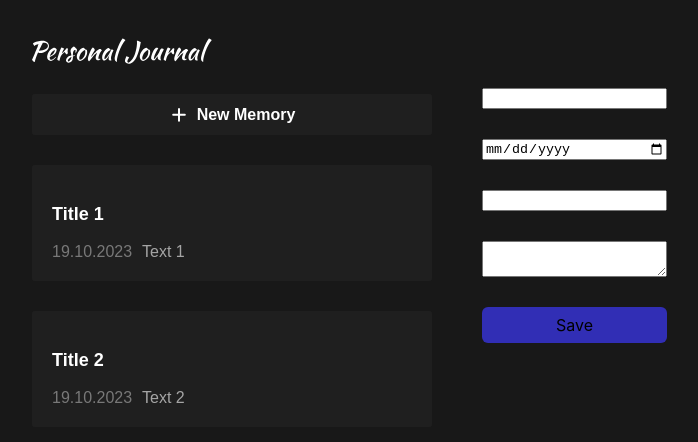
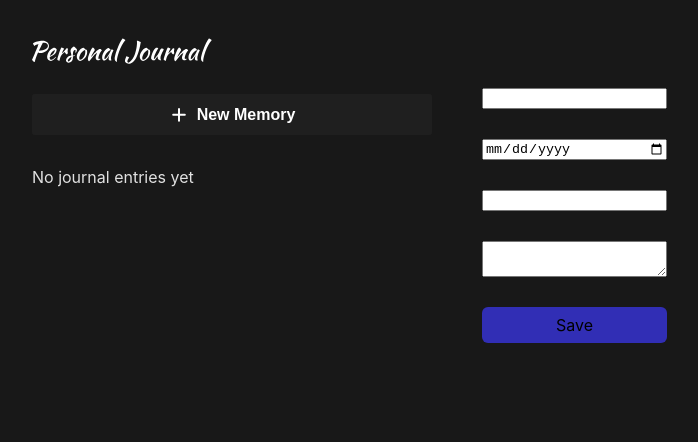
Before and after one commit to TikHub/react-journal-app, a React app: page / in a window 1280 px wide. Shown: the top 442 px of the page, without its empty margins (6-704 px from the left). Built offline with nearby package versions, Linux system fonts and the light colour scheme; the HTML template or start-up script is replaced by a standard one.

Commit message:
[fix] Issue with keys with value 'Infinity' instead of number

```diff
--- a/src/App.jsx
+++ b/src/App.jsx
@@ -10,18 +10,18 @@
 import { useState } from "react";
 
 const INITIAL_DATA = [
-	{
-		id: 1,
-		title: "Title 1",
-		date: new Date(),
-		text: "Text 1"
-	},
-	{
-		id: 2,
-		title: "Title 2",
-		date: new Date(),
-		text: "Text 2"
-	}
+	// {
+	// 	id: 1,
+	// 	title: "Title 1",
+	// 	date: new Date(),
+	// 	text: "Text 1"
+	// },
+	// {
+	// 	id: 2,
+	// 	title: "Title 2",
+	// 	date: new Date(),
+	// 	text: "Text 2"
+	// }
 ];
 
 function App() {
@@ -29,7 +29,7 @@
 
 	const addJournalItem = (item) => {
 		setJournalItems((oldJournalItem) => [...oldJournalItem, {
-			id: Math.max(...oldJournalItem.map(i => i.id)) + 1,
+			id: oldJournalItem.length > 0 ? Math.max(...oldJournalItem.map(i => i.id)) + 1 : 1,
 			title: item.title,
 			date: new Date(item.date || Date.now()),
 			text: item.text,
```
